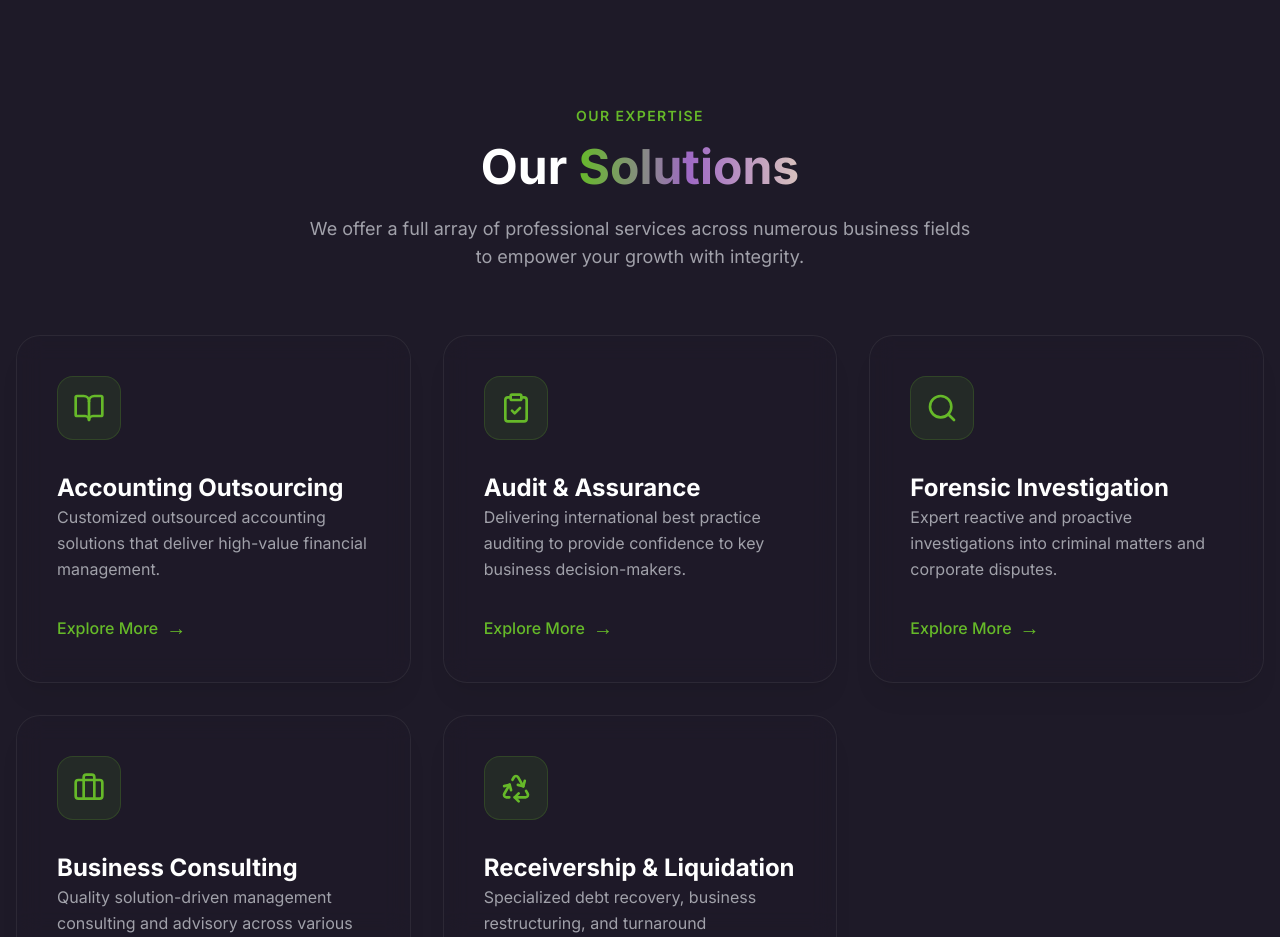
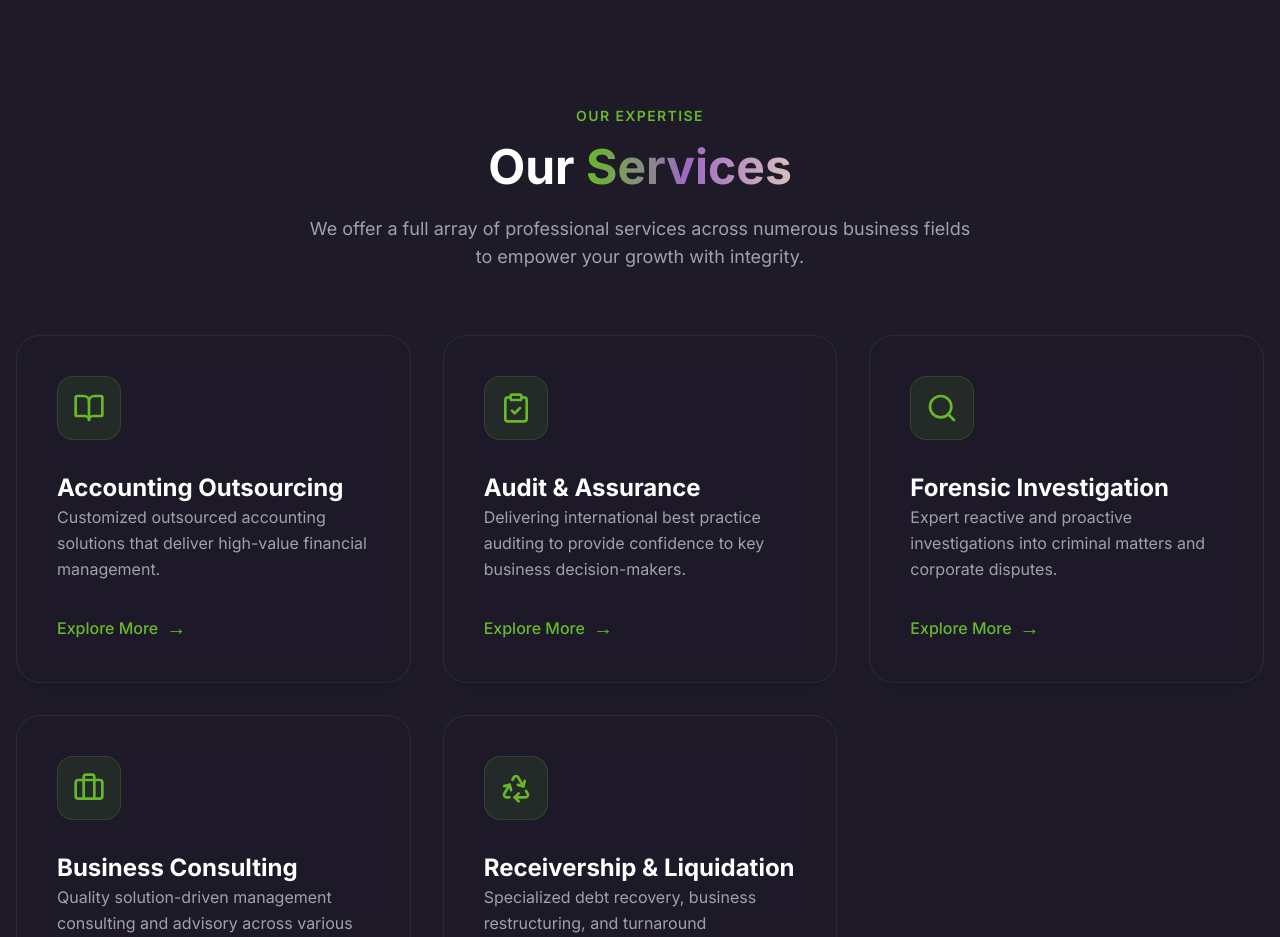
Before and after one commit to johnilizy17/tac, a Next.js app: page / in a window 1280 px wide. Shown: the part 5520-6457 px from the top of the page. Built offline with nearby package versions, Linux system fonts and the light colour scheme.

Commit message:
serivces

```diff
--- a/app/components/ServicesSection.tsx
+++ b/app/components/ServicesSection.tsx
@@ -57,7 +57,7 @@ export default function ServicesSection() {
                         transition={{ delay: 0.1 }}
                         className="text-4xl md:text-5xl font-bold mt-4 mb-6 text-foreground"
                     >
-                        Our <span className="text-gradient">Solutions</span>
+                        Our <span className="text-gradient">Services</span>
                     </motion.h2>
                     <motion.p
                         initial={{ opacity: 0, y: 20 }}
```
